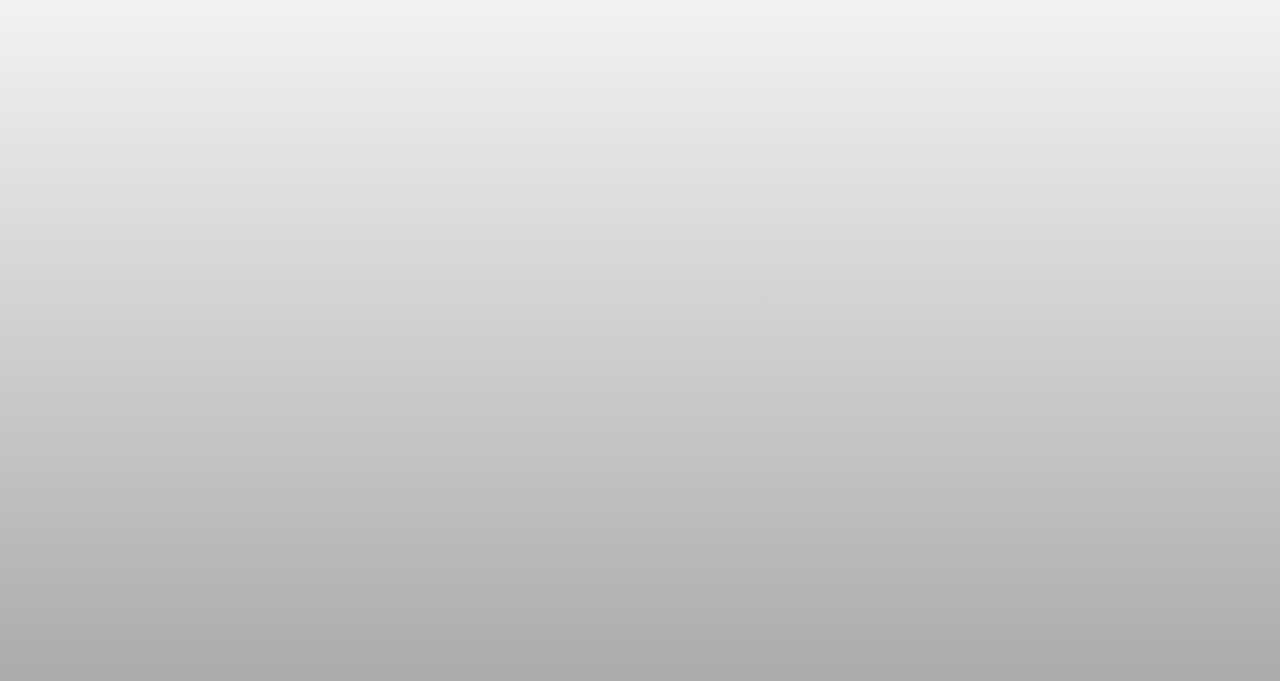
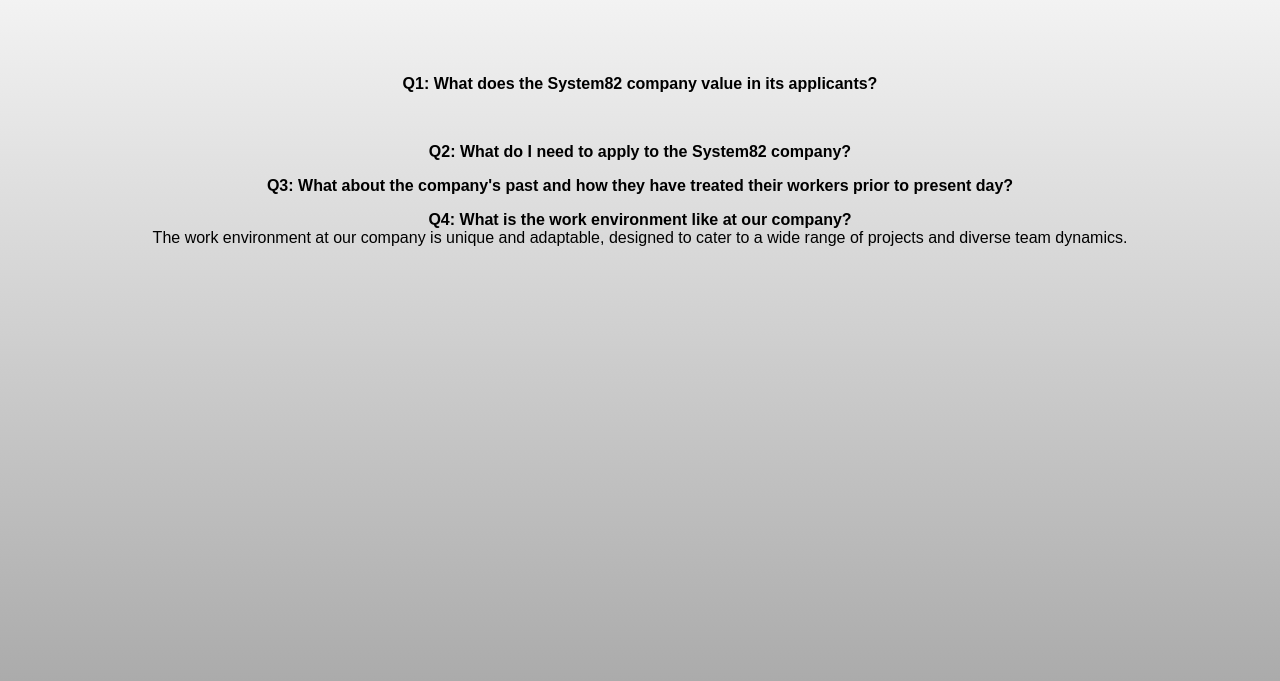
Before and after one commit to fiorittoev/system82, a website: page EmployeeAccess/EmployeeAccessNavBarLinks/employeeAbout.html in a window 1280 px wide. Shown: the part 119-800 px from the top of the page. Drawn offline with Linux system fonts and the light colour scheme.

Commit message:
Small text errors and prep for employee about

```diff
--- a/EmployeeAccess/EmployeeAccessNavBarLinks/employeeAbout.html
+++ b/EmployeeAccess/EmployeeAccessNavBarLinks/employeeAbout.html
@@ -11,6 +11,28 @@
     <li><a href="./employeeAbout.html">About</a></li>
 </ul>
 <body>
+    <h1>Frequently Asked Questions</h1>
+    <br>
+    <p>
 
+    </p>
+    <br>
+    <p>
+        <strong>Q1: What does the System82 company value in its applicants?</strong>
+    </p>
+    <br>
+    <p>
+        <strong>Q2: What do I need to apply to the System82 company?</strong>
+
+    <br>
+    <p>
+        <strong>Q3: What about the company's past and how they have treated their workers prior to present day?</strong>
+
+    </p>
+    <p>
+    <strong>Q4: What is the work environment like at our company?</strong>
+        <br>
+        The work environment at our company is unique and adaptable, designed to cater to a wide range of projects and diverse team dynamics.
+    </p>
 </body>
 </html>
```
Also changed, not shown: EmployeeAccess/EmployeeAccessNavBarLinks/employeeFAQ.html (+1 -1 lines).
